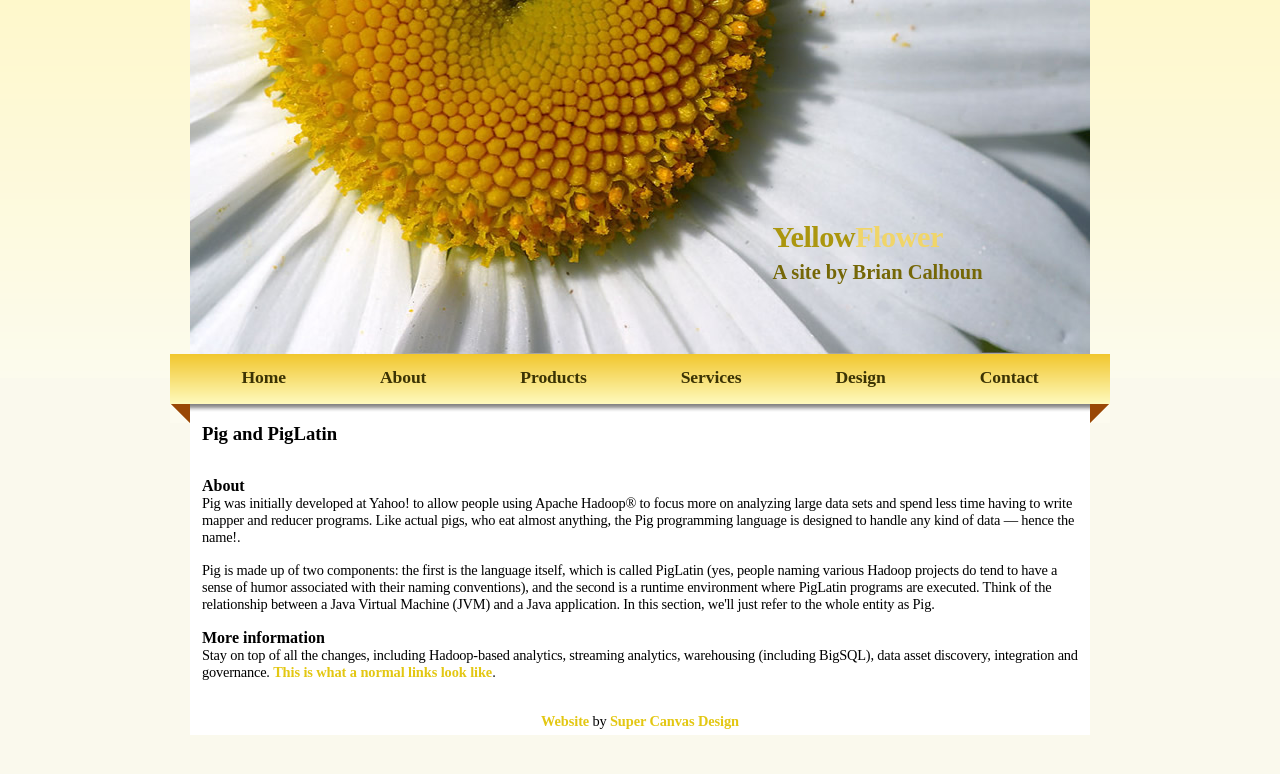
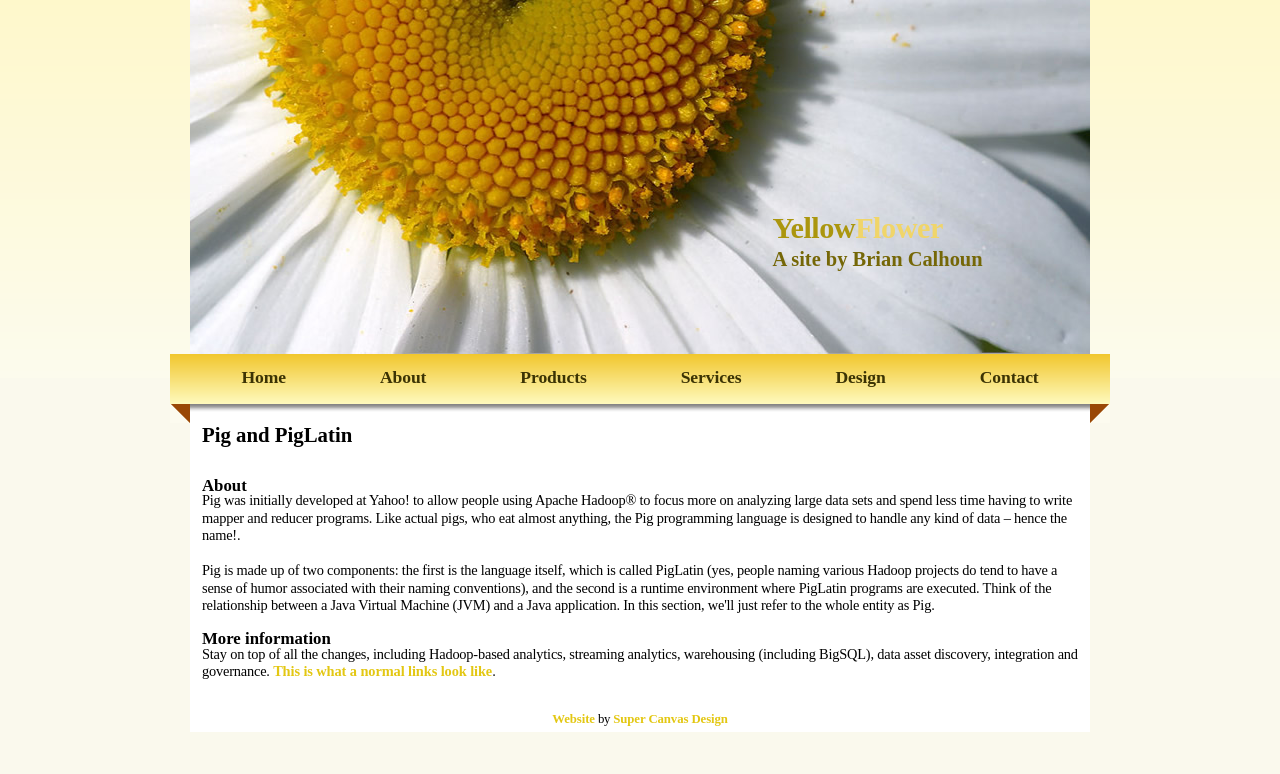
Before and after one commit to connor-k/csci571, a PHP site: page /ed97aea76d4028a591ac7c793f32f6ce.html in a window 1280 px wide. Shown: the top 774 px of the page. Run offline with PHP 8.4, Linux system fonts and the light colour scheme.

Commit message:
Tidy up paragraph body style

```diff
--- a/hw3/8e885f955acefdcdee86da50c88484af.css
+++ b/hw3/8e885f955acefdcdee86da50c88484af.css
@@ -12,29 +12,33 @@ body {
     background-repeat: repeat-x;
 }
 
-h3 {
+h1 {
+    font-size: 1.3em;
     margin-top: 0px;
     margin-bottom: 32px;
     margin-left: 12px;
     padding: 0px;
 }
 
-h4 {
+h2 {
+    font-size: 1.05em;
     margin-top: 0px;
     margin-bottom: 0px;
     margin-left: 12px;
     padding: 0px;
+    line-height: 0.8em;
 }
 
 p {
     margin-top: 0px;
-    margin-bottom: 16px;
+    margin-bottom: 0px;
     margin-left: 12px;
     margin-right: 12px;
     padding: 0px;
     font-family: "Times New Roman", Times, serif;
     font-size: 0.9em;
     letter-spacing: -0.2px;
+    line-height: 1.2em;
 }
 
 a {
@@ -49,7 +53,7 @@ a {
 
 br {
     display: block;
-    margin: -5px 0px;
+    margin: 8px 0px;
 }
 
 li {
@@ -82,6 +86,11 @@ li {
     max-height: 50px;
     padding-top: 220px;
     padding-left: 480px;
+}
+
+.title_br {
+    display: block;
+    margin: -5px 0px;
 }
 
 .title_main_yellowgreen {
@@ -151,7 +160,8 @@ li {
 }
 
 .footer {
-    padding-top: 16px;
+    font-size: 0.8em;
+    padding-top: 32px;
     padding-bottom: 5px;
     text-align: center;
 }
--- a/hw3/ed97aea76d4028a591ac7c793f32f6ce.html
+++ b/hw3/ed97aea76d4028a591ac7c793f32f6ce.html
@@ -11,7 +11,7 @@
     <div class="header_title">
         <!-- TODO Does the subtitle font look a little shorter? -->
         <p class="header_text">
-        <span class="title_main_yellowgreen">Yellow</span><span class="title_main_yellow">Flower</span><br>
+        <span class="title_main_yellowgreen">Yellow</span><span class="title_main_yellow">Flower</span><br class="title_br">
         <span class="subtitle">A site by Brian Calhoun</span>
         </p>
     </div>
@@ -24,15 +24,17 @@
         <li><a class="menu_item" href="02129bb861061d1a052c592e2dc6b383.html#Contact" title="Contact" target="_blank">Contact</a></li>
     </ul>
     <div class="main_text">
-        <h3>Pig and PigLatin</h3>
-        <h4>About</h4>
+        <h1>Pig and PigLatin</h1>
+        <h2>About</h2>
         <p>
-        Pig was initially developed at Yahoo! to allow people using Apache Hadoop&reg; to focus more on analyzing large data sets and spend less time having to write mapper and reducer programs. Like actual pigs, who eat almost anything, the Pig programming language is designed to handle any kind of data &mdash; hence the name!.
+        Pig was initially developed at Yahoo! to allow people using Apache Hadoop&reg; to focus more on analyzing large data sets and spend less time having to write mapper and reducer programs. Like actual pigs, who eat almost anything, the Pig programming language is designed to handle any kind of data &ndash; hence the name!.
         </p>
+        <br>
         <p>
         Pig is made up of two components: the first is the language itself, which is called PigLatin (yes, people naming various Hadoop projects do tend to have a sense of humor associated with their naming conventions), and the second is a runtime environment where PigLatin programs are executed. Think of the relationship between a Java Virtual Machine (JVM) and a Java application. In this section, we'll just refer to the whole entity as Pig.
         </p>
-        <h4>More information</h4>
+        <br>
+        <h2>More information</h2>
         <p>
         Stay on top of all the changes, including Hadoop-based analytics, streaming analytics, warehousing (including BigSQL), data asset discovery, integration and governance. <a href="02129bb861061d1a052c592e2dc6b383.html#Normal" target="_blank">This is what a normal links look like</a>.
         </p>
```
